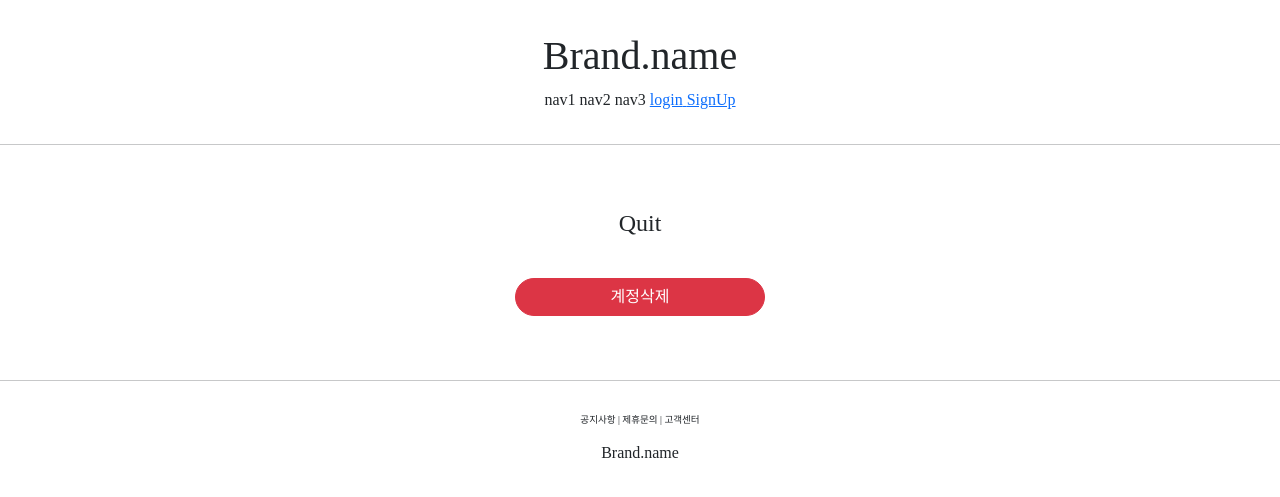
After one commit to P-ws/Django-shoppingProject, a Django app: template accountapp/templates/accountapp/delete.html in a window 1280 px wide. The commit adds this page. Shown: the top 497 px of the page. Run offline with Django 3.2, Linux system fonts and the light colour scheme; the template is opened without the code that fills it, so the values that code supplies are empty; some libraries are stand-ins or nearby versions; some web fonts are replaced.

Commit message:
<DeleteView만들어 주기> 1. view에 deleteView상속받아 만들어준다. 2. urls 설정해준다 (마찬가지로 해당계정에서 삭제해야함으로 pk설정> 3. 계정삭제또한 나의 페이지안에 있어야 함으로 들어온사람이 나일때만 보이도록 if구문안에 delete로 가는 url 설정 4. class의 템플릿설정 대로 보이도록 delete.html설정 여기서는 form이 필요없음으로 생략 5. 로그인이 안되어있을때 header에 회원가입란을 않넣어줘서 설정

```diff
--- /dev/null
+++ b/accountapp/templates/accountapp/delete.html
@@ -0,0 +1,22 @@
+{% extends 'base.html' %}
+{% load bootstrap4 %}
+
+
+{% block content %}
+    <div style="text-align: center; max-width:500px; margin: 4rem auto">
+    <div class="mb-4">
+        <h4>Quit</h4>
+    </div>
+        <form action="{% url 'accountapp:delete' pk=user.pk %}" method="post">
+            {% csrf_token %}
+{# 그냥 {{ form }} 이라고 입력하면 Create할때 필요한 닉네임, 비번 등등 입력해야할 필요한것들이 알아서 나옴 #}
+{#            {{ form }}#}
+{#  delete에는 삭제만 하면 됨으로 form이 없음 삭제 버튼만#}
+{#  danger버튼으로하면 빨간색으로 나옴#}
+            <input type="submit" value="계정삭제" class="btn btn-danger rounded-pill col-6 mt-3">
+        </form>
+
+    </div>
+
+
+{% endblock %}
--- a/accountapp/templates/accountapp/detail.html
+++ b/accountapp/templates/accountapp/detail.html
@@ -16,6 +16,11 @@
                         Change Info
                     </p>
                 </a>
+                <a href="{% url 'accountapp:delete' pk=user.pk %}">
+                    <p>
+                        Quit
+                    </p>
+                </a>
             {% endif %}
 
         </div>
--- a/accountapp/urls.py
+++ b/accountapp/urls.py
@@ -1,7 +1,7 @@
 from django.contrib.auth.views import LoginView, LogoutView
 from django.urls import path
 
-from accountapp.views import base, AccountCreateView, AccountDetailView, AccountUpdateView
+from accountapp.views import base, AccountCreateView, AccountDetailView, AccountUpdateView, AccountDeleteView
 
 app_name='accountapp'
 
@@ -14,5 +14,6 @@ urlpatterns = [
     # detail은 유저꺼를 보여줘야하기때문에 pk라는 이름의 int정보를 받겠다. 몇번유저에 접근할것인지
     path('detail/<int:pk>', AccountDetailView.as_view(), name='detail'),
     path('update/<int:pk>', AccountUpdateView.as_view(), name='update'),
+    path('delete/<int:pk>', AccountDeleteView.as_view(), name='delete'),
 
 ]
--- a/templates/header.html
+++ b/templates/header.html
@@ -12,6 +12,9 @@
                 <a href="{% url 'accountapp:login' %}?next={{ request.path }}">
                     <span>login</span>
                 </a>
+                <a href="{% url 'accountapp:create' %}?next={{ request.path }}">
+                    <span>SignUp</span>
+                </a>
             {% else %}
 {# 디테일에 들어갈때 pk를 설정해주었기 때문에 pk값을 설정해줌 #}
                 <a href="{% url 'accountapp:detail' pk=user.pk %}">
```
Also changed, not shown: accountapp/views.py (+6 -1 lines).
